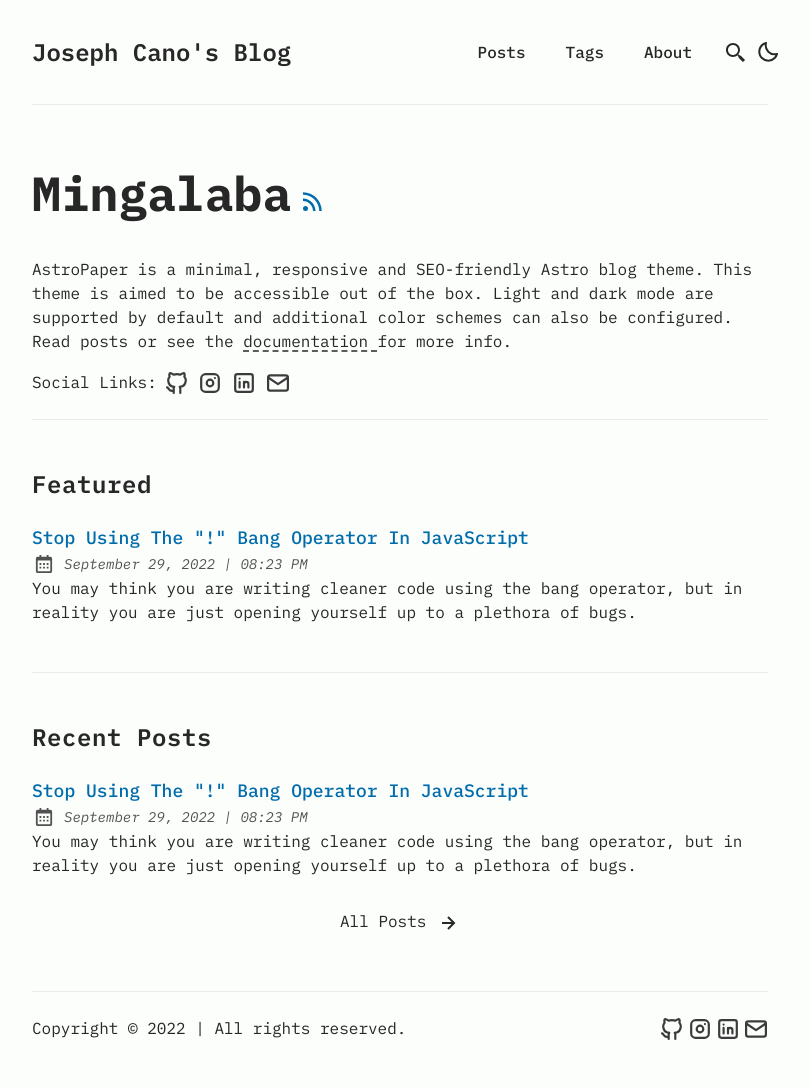
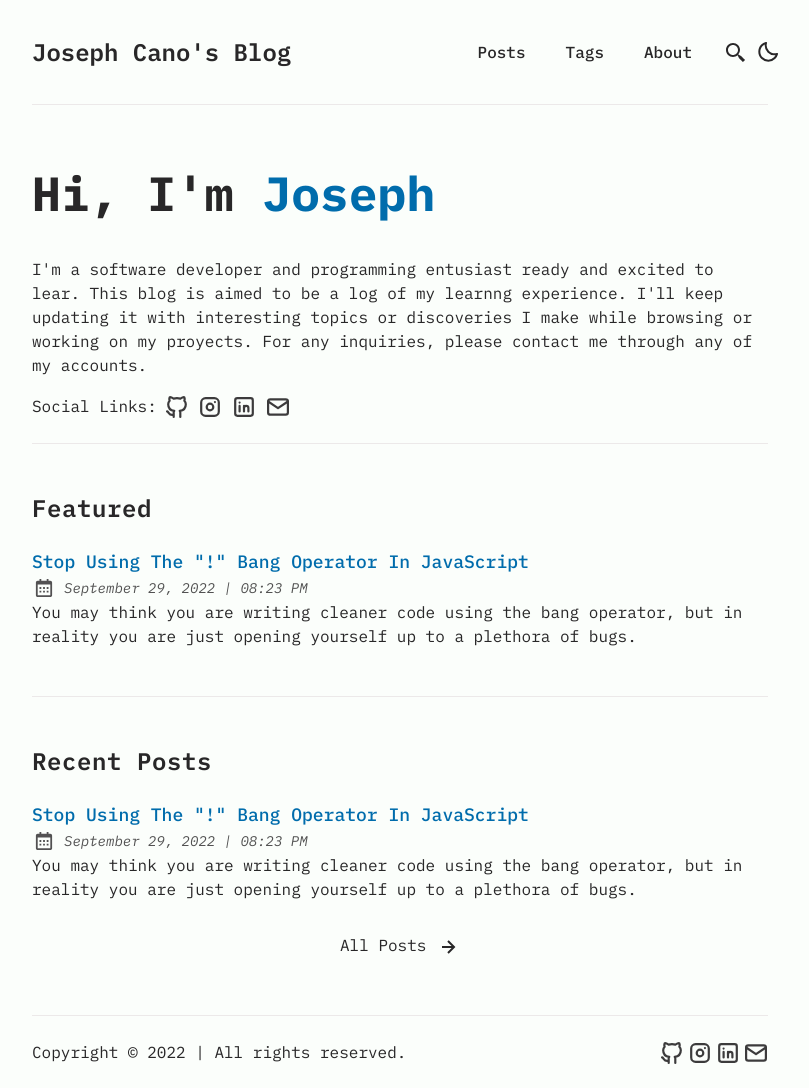
Before and after one commit to Jcanotorr06/blog, an Astro site: page / in a window 1280 px wide. Shown: the whole page, without its empty margins (240-1049 px from the left). Before the commit the page ends 1064 px from the top, so only its background shows below. Built offline with nearby package versions, Linux system fonts and the light colour scheme; Astro itself is replaced by a stand-in of ours; some packages are replaced by stand-ins of ours.

Commit message:
update: update landing page

```diff
--- a/src/pages/index.astro
+++ b/src/pages/index.astro
@@ -20,32 +20,13 @@ const sortedPosts = getSortedPosts(posts);
   <Header />
   <main id="main-content">
     <section id="hero">
-      <h1>Mingalaba</h1>
-      <a
-        target="_blank"
-        href="/rss.xml"
-        class="rss-link"
-        aria-label="rss feed"
-        title="RSS Feed"
-      >
-        <svg xmlns="http://www.w3.org/2000/svg" class="rss-icon"
-          ><path
-            d="M19 20.001C19 11.729 12.271 5 4 5v2c7.168 0 13 5.832 13 13.001h2z"
-          ></path><path
-            d="M12 20.001h2C14 14.486 9.514 10 4 10v2c4.411 0 8 3.589 8 8.001z"
-          ></path><circle cx="6" cy="18" r="2"></circle>
-        </svg>
-      </a>
+      <h1>Hi, I'm <span class="text-skin-accent">Joseph</span></h1>
 
       <p>
-        AstroPaper is a minimal, responsive and SEO-friendly Astro blog theme.
-        This theme is aimed to be accessible out of the box. Light and dark mode
-        are supported by default and additional color schemes can also be
-        configured. Read posts or see the <LinkButton
-          className="hover:text-skin-accent underline underline-offset-4 decoration-dashed"
-          href="https://github.com/satnaing/astro-paper#readme"
-          >documentation</LinkButton
-        > for more info.
+        I'm a software developer and programming entusiast ready and excited to lear.
+        This blog is aimed to be a log of my learnng experience. I'll keep updating it
+        with interesting topics or discoveries I make while browsing or working on my proyects.
+        For any inquiries, please contact me through any of my accounts.
       </p>
       <div class="social-wrapper">
         <div class="whitespace-nowrap">Social Links:</div>
```
